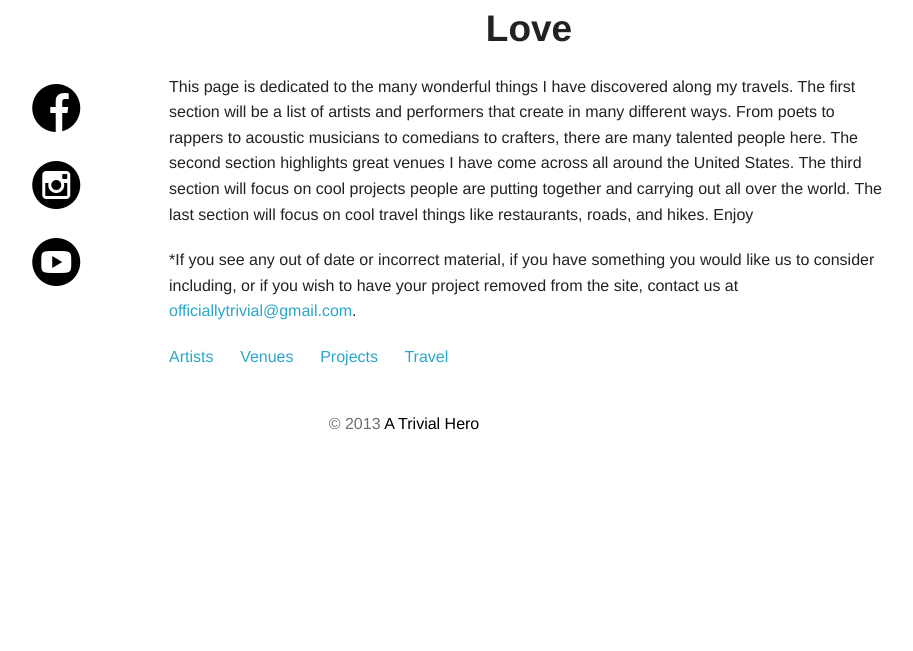
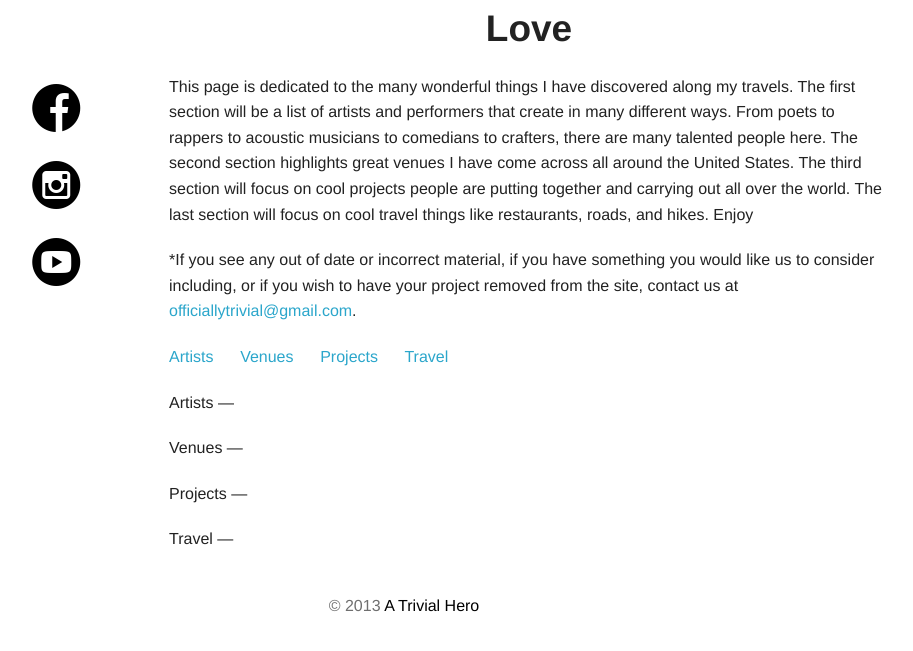
Before and after one commit to atrivialhero/atrivialhero.github.io, a Jekyll site: the page built from love.md, in a window 1280 px wide, cut to the strip 244-895 px from the top of the page. Shown: the whole strip, without its empty margins (236-1149 px from the left). Built offline with Jekyll 4.4.1, drawn with Linux system fonts in a browser that asks for light colours; some web fonts are replaced; Markdown is read by kramdown in place of the engine named in the settings.

Commit message:
Update love.md

```diff
--- a/love.md
+++ b/love.md
@@ -17,16 +17,20 @@ This page is dedicated to the many wonderful things I have discovered along my t
 <a href = "#Artists"> Artists</a>&nbsp;&nbsp;&nbsp;&nbsp;&nbsp;<a href = "#Venues"> Venues</a>&nbsp;&nbsp;&nbsp;&nbsp;&nbsp;<a href = "#Projects"> Projects</a>&nbsp;&nbsp;&nbsp;&nbsp;&nbsp;<a href = "#Travel"> Travel</a>
 
 <a name="Artists"></a>
+Artists
 ---
 
 
 <a name="Venues"></a>
+Venues
 ---
 
 
 <a name="Projects"></a>
+Projects
 ---
 
 
 <a name="Travel"></a>
+Travel
 ---
```
